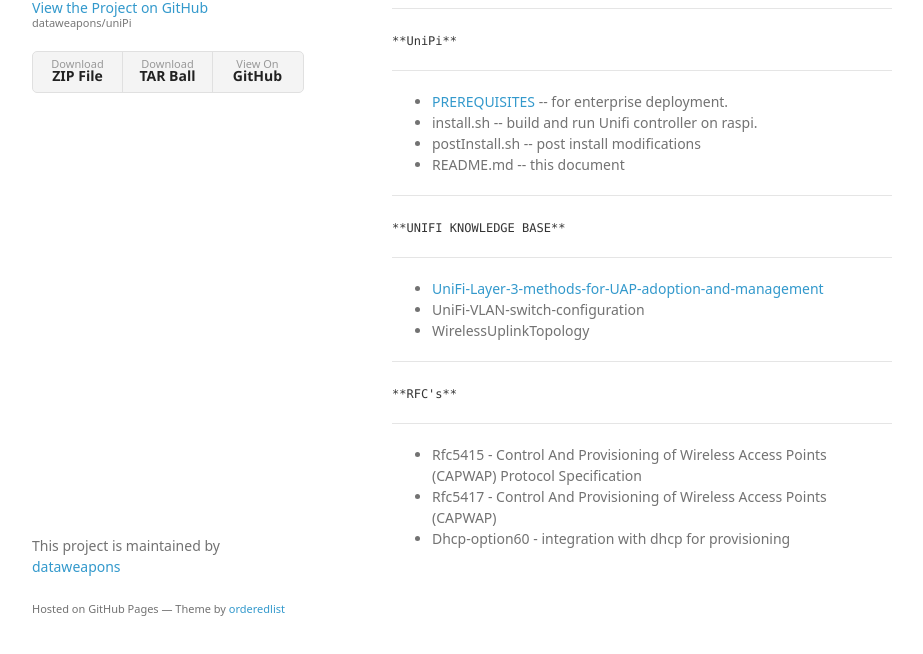
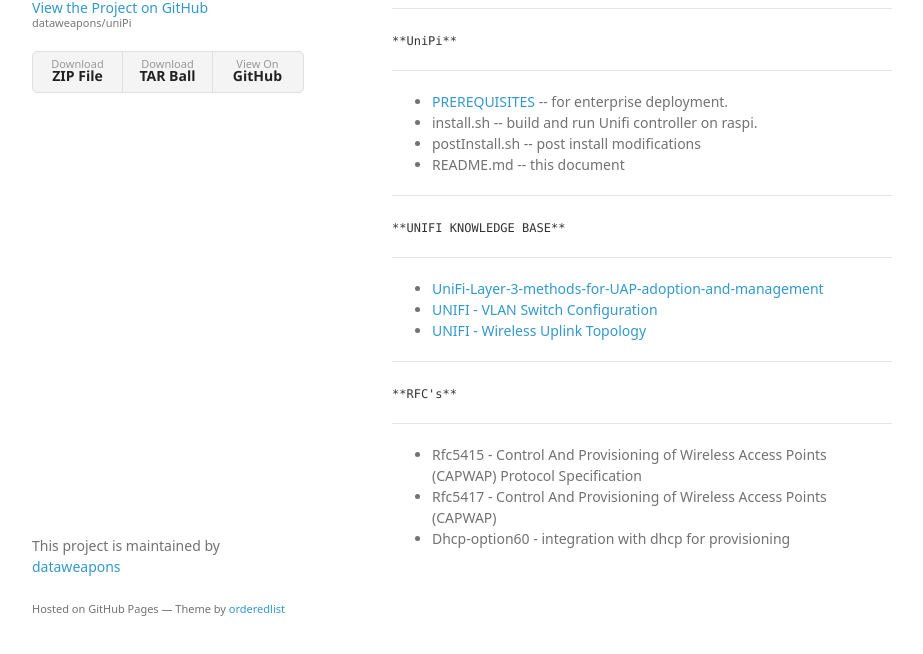
Before and after one commit to dataweapons/uniPi, a plain HTML site: page index.html in a window 1280 px wide. Shown: the part 112-766 px from the top of the page, without its empty margins (178-1101 px from the left). Drawn offline with Linux system fonts and the light colour scheme; a web font is replaced by a local one.

```diff
--- a/index.html
+++ b/index.html
@@ -54,8 +54,9 @@
 
 <ul>
 <li><a href="https://help.ubnt.com/hc/en-us/articles/204909754-UniFi-Layer-3-methods-for-UAP-adoption-and-management">UniFi-Layer-3-methods-for-UAP-adoption-and-management </a></li>
-<li>UniFi-VLAN-switch-configuration </li>
-<li>WirelessUplinkTopology</li>
+<li>
+<a href="https://help.ubnt.com/hc/en-us/articles/205146150-UniFi-VLAN-switch-configuration">UNIFI - VLAN Switch Configuration</a> </li>
+<li><a href="https://help.ubnt.com/hc/en-us/articles/205146000-UniFi-Set-up-UAPs-in-wireless-uplink-topology">UNIFI - Wireless Uplink Topology</a></li>
 </ul>
 
 <hr>
--- a/params.json
+++ b/params.json
@@ -1 +1 @@
-{"name":"UniPi","tagline":"","body":"#### uniPi:  _use UNIFI SDK for UNIX and sun/oracle jre/jdk on ARM embedded platforms to run unifi's controller software, and other related functions._\r\n\r\n\r\n***\r\n`**UniPi**`\r\n***\r\n\r\n* [PREREQUISITES](https://github.com/dataweapons/uniPi/blob/master/Prerequisites) -- for enterprise deployment.\r\n* install.sh -- build and run Unifi controller on raspi. \r\n* postInstall.sh -- post install modifications \r\n* README.md -- this document\r\n\r\n\r\n***\r\n`**UNIFI KNOWLEDGE BASE**`\r\n***\r\n\r\n* [UniFi-Layer-3-methods-for-UAP-adoption-and-management ](https://help.ubnt.com/hc/en-us/articles/204909754-UniFi-Layer-3-methods-for-UAP-adoption-and-management )\r\n* UniFi-VLAN-switch-configuration \r\n* WirelessUplinkTopology\r\n\r\n\r\n***\r\n`**RFC's**`\r\n***\r\n \r\n* Rfc5415 - Control And Provisioning of Wireless Access Points (CAPWAP) Protocol Specification\r\n* Rfc5417 - Control And Provisioning of Wireless Access Points (CAPWAP) \r\n* Dhcp-option60 - integration with dhcp for provisioning","google":"","note":"Don't delete this file! It's used internally to help with page regeneration."}
+{"name":"UniPi","tagline":"","body":"#### uniPi:  _use UNIFI SDK for UNIX and sun/oracle jre/jdk on ARM embedded platforms to run unifi's controller software, and other related functions._\r\n\r\n\r\n***\r\n`**UniPi**`\r\n***\r\n\r\n* [PREREQUISITES](https://github.com/dataweapons/uniPi/blob/master/Prerequisites) -- for enterprise deployment.\r\n* install.sh -- build and run Unifi controller on raspi. \r\n* postInstall.sh -- post install modifications \r\n* README.md -- this document\r\n\r\n\r\n***\r\n`**UNIFI KNOWLEDGE BASE**`\r\n***\r\n\r\n* [UniFi-Layer-3-methods-for-UAP-adoption-and-management ](https://help.ubnt.com/hc/en-us/articles/204909754-UniFi-Layer-3-methods-for-UAP-adoption-and-management )\r\n* [UNIFI - VLAN Switch Configuration](https://help.ubnt.com/hc/en-us/articles/205146150-UniFi-VLAN-switch-configuration) \r\n* [UNIFI - Wireless Uplink Topology](https://help.ubnt.com/hc/en-us/articles/205146000-UniFi-Set-up-UAPs-in-wireless-uplink-topology)\r\n\r\n\r\n***\r\n`**RFC's**`\r\n***\r\n \r\n* Rfc5415 - Control And Provisioning of Wireless Access Points (CAPWAP) Protocol Specification\r\n* Rfc5417 - Control And Provisioning of Wireless Access Points (CAPWAP) \r\n* Dhcp-option60 - integration with dhcp for provisioning","google":"","note":"Don't delete this file! It's used internally to help with page regeneration."}
```
